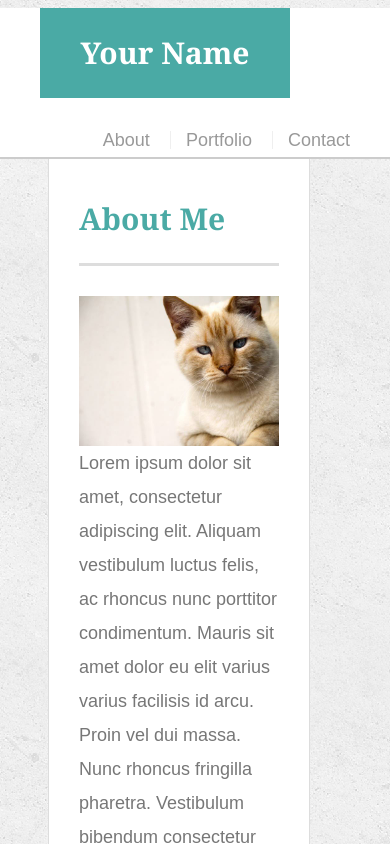
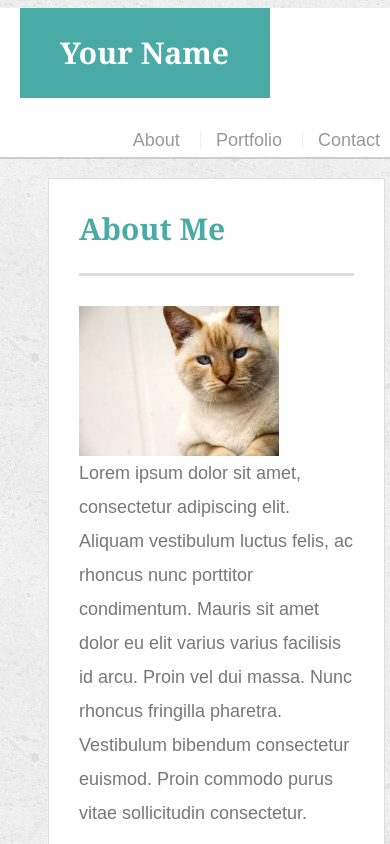
Before and after one commit to jjeskovs/Coding-Portfolio, a plain HTML site: page index.html in a window 390 px wide. Shown: the top 844 px of the page. Drawn offline with Linux system fonts and the light colour scheme.

Commit message:
made it even better

```diff
--- a/assets/css/style.css
+++ b/assets/css/style.css
@@ -217,27 +217,43 @@ input[type=submit] {
 }
 
 @media screen and (max-width: 980px) {
-  #main-container {
-    width: 70%;
+  .main-section {
+    width: 60%;
     float: left;
-    margin-left: 40px;
+    margin-top: 0px;
+    margin-left: 5%;
+    padding-top: 0px;
+}
 
-  }
 #masthead {
   width: 100%;
-  margin: 0;
   left: 0;
 }
+
 #logo {
-  margin-left: 40px;
+  margin-left: 5%;
 }
+
 nav {
-  padding-right: 40px;
+  padding-right: 10px;
 }
 
 }
 
 @media screen and (max-width: 768px) {
 
+  .main-section {
+    width: 90%;
+    float: none;
+    margin: 40px;
+    padding-top: 0px;
 }
-@media screen and (max-width: 640px) */
+
+
+
+
+
+
+}
+
+/* @media screen and (max-width: 640px) */
--- a/index.html
+++ b/index.html
@@ -5,6 +5,7 @@
   <meta charset="UTF-8">
   <title>About | Your Name</title>
   <link rel="stylesheet" type="text/css" href="assets/css/style.css">
+  <meta name="viewport" content="width=device-width, initial-scale=1.0">
 </head>
 
 <body>
```
Also changed, not shown: portfolio.html (+1 -0 lines).
